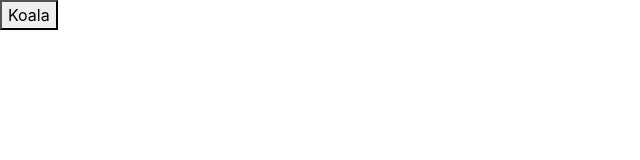
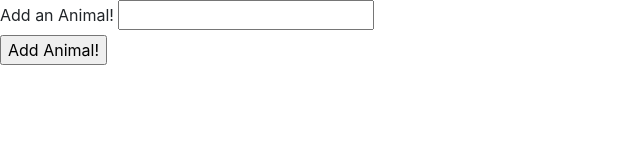
Before and after one commit to WyntonD/GifTastic, a plain HTML site: page index.html in a window 1280 px wide. Shown: the whole page, without its empty margins (0-640 px from the left). Drawn offline with nearby package versions, Linux system fonts and the light colour scheme.

Commit message:
refining html

```diff
--- a/index.html
+++ b/index.html
@@ -10,16 +10,17 @@
 
 </head>
 <body>
-    <div id="buttons">
-    <button id = "koala" data-person = "koala"> Koala</button>
-    </div>
-    <div id ="images">
+    <div class="containter">
+            <div id="buttons-view"></div>
+
+            <form id="animal-form">
+              <label for="animal-input">Add an Animal!</label>
+              <input type="text" id="animal-input"><br>
+
+              <!-- Button triggers new movie to be added -->
+              <input id="add-animal" type="submit" value="Add Animal!">
     </div>
 
-
-
-
-
-    <script src="gif.js"></script>
+    <script src="stuff.js"></script>
 </body>
 </html>
```
